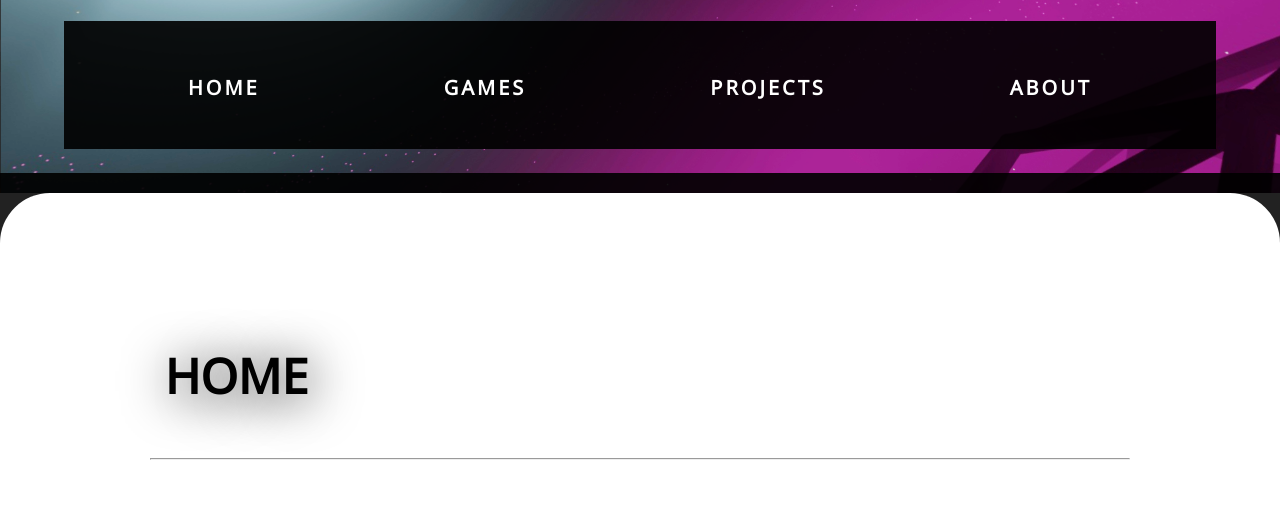
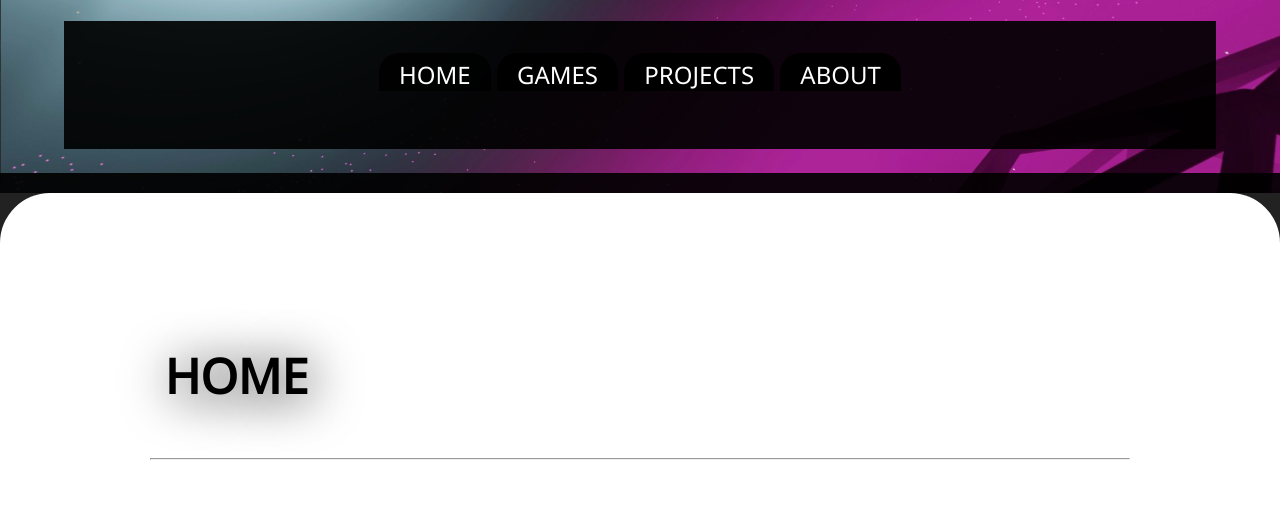
Before and after one commit to jatari98/jatari98.github.io, a plain HTML site: page index.html in a window 1280 px wide. Shown: the part 216-723 px from the top of the page. Drawn offline with Linux system fonts and the light colour scheme.

Commit message:
improved header bar

```diff
--- a/styles/header.css
+++ b/styles/header.css
@@ -82,17 +82,19 @@
             }
 
 /* Site Navigation */
-/*.site-nav {
+.site-nav {
     list-style: none;
     position: relative;
-    padding: 0px;
+    padding: 32px;
     text-align: center;
     display: block;
+    justify-content: space-around;
+    align-items: center;
+    min-height: 8vh;
+    background-color: rgba(0, 0, 0, 0.911);
+}
 
-    margin: 50px 0px 0px 0px;
-}*/
-
-    /*.site-nav .item {
+    .site-nav .item {
         display: inline-block;
         background: rgba(0, 0, 0, 0.911);
         border-radius: 20px 20px 0px 0px;
@@ -100,13 +102,13 @@
         -webkit-font-smoothing: antialiased;
         transition-duration: 0.4s;
         transition-timing-function: ease-in-out;
-    }*/
+    }
         /*.site-nav .item:hover {
             background: rgba(255, 253, 253, 0.486);
         }*/
 
 
-        /*.site-nav .item .site-page {
+        .site-nav .item .site-page {
 
             color: rgb(255, 255, 255);
             font-size: 24px;
@@ -118,10 +120,10 @@
             text-decoration-style: solid;
             -webkit-font-smoothing: antialiased;
             margin: 0px;
-        }*/
+        }
 
 
-.site-nav {
+/*.site-nav {
    list-style: none;
    position: relative;
    padding: 32px;
@@ -131,6 +133,7 @@
    min-height: 8vh;
    background-color: rgba(0, 0, 0, 0.911);
 }
+
 
 .site-nav li{
     list-style: none;
@@ -144,4 +147,4 @@
     letter-spacing: 3px;
     font-weight: bold;
     font-size: 20px;
- }
+ }*/
```
